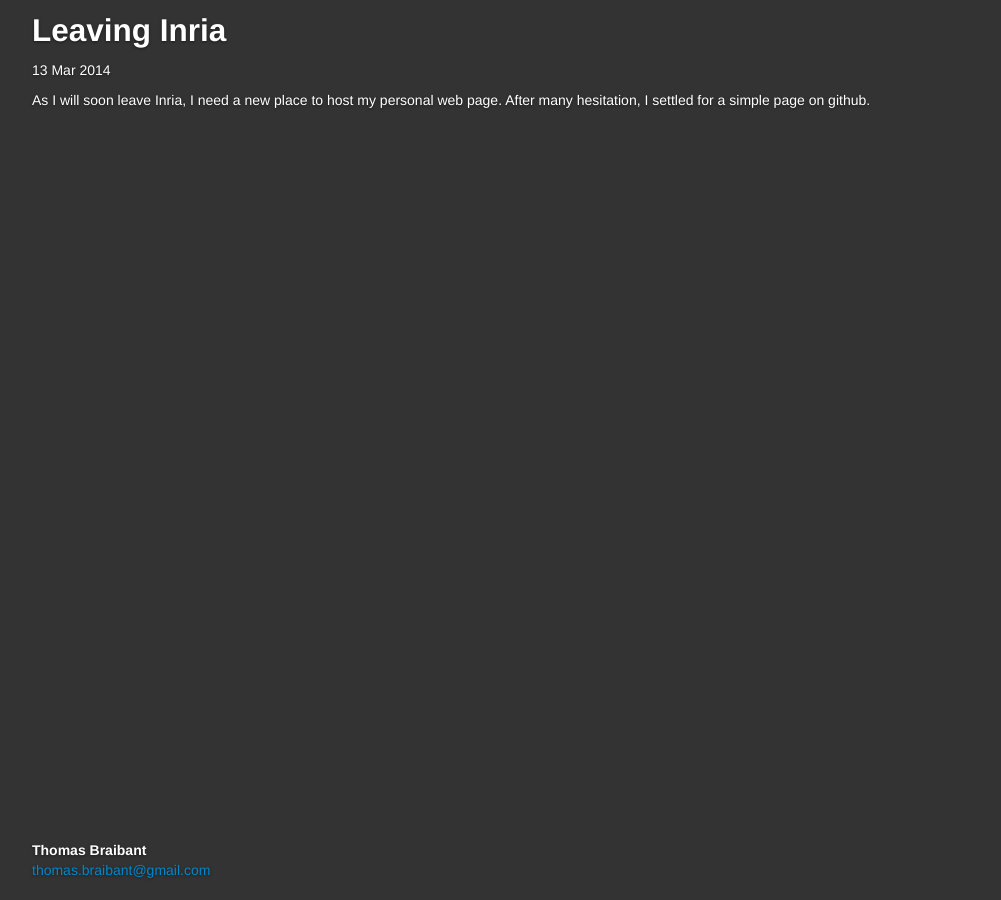
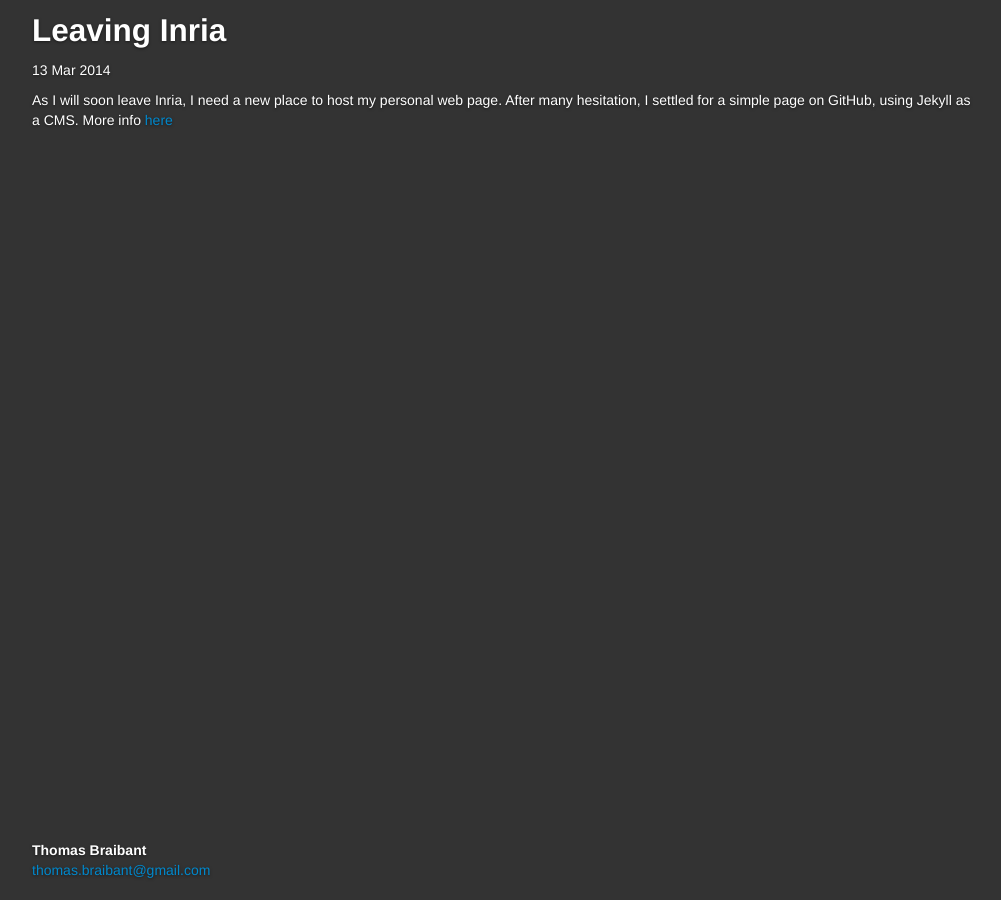
Before and after one commit to braibant/braibant.github.io, a Jekyll site: the page built from _posts/2014-03-13-leaving-inria.markdown, in a window 1280 px wide. Shown: the whole page, without its empty margins (138-1139 px from the left). Built offline with Jekyll 4.4.1, drawn with Linux system fonts in a browser that asks for light colours; Markdown is read by kramdown in place of the engine named in the settings.

Commit message:
Update post

```diff
--- a/_posts/2014-03-13-leaving-inria.markdown
+++ b/_posts/2014-03-13-leaving-inria.markdown
@@ -6,5 +6,6 @@ categories: update
 ---
 
 As I will soon leave Inria, I need a new place to host my personal web
-page. After many hesitation, I settled for a simple page on
-github.
+page. After many hesitation, I settled for a simple page on GitHub,
+using Jekyll as a CMS. More info
+[here](https://help.github.com/articles/using-jekyll-with-pages)
```
